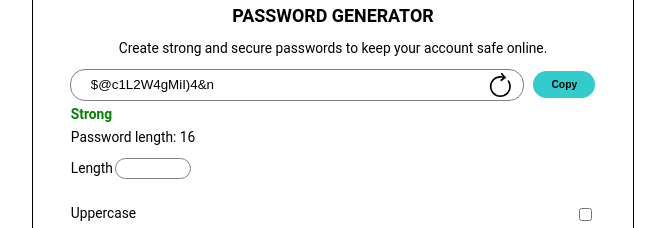
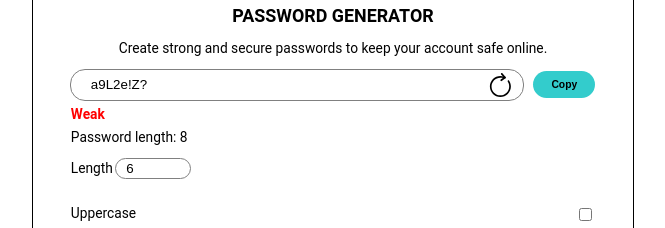
Before and after one commit to kahunacohen/password-gen, a React (Create React App) app: page / in a window 1280 px wide. Shown: the part 146-374 px from the top of the page, without its empty margins (307-972 px from the left). Built offline with nearby package versions, Linux system fonts and the light colour scheme.

Commit message:
add more tests

```diff
--- a/src/Input.tsx
+++ b/src/Input.tsx
@@ -4,7 +4,7 @@ export function Input(props: any) {
       <label className="length-label" htmlFor="length-input">
         Length
       </label>
-      <input id="length-input" type="number" max="16"></input>
+      <input id="length-input" type="number" max="16" defaultValue={6}></input>
       <div className="checkboxes-ct">
         <div className="checkbox-ct">
           <label>Uppercase</label>
--- a/src/PasswordGenerator.tsx
+++ b/src/PasswordGenerator.tsx
@@ -15,7 +15,7 @@ export function PasswordGenerator() {
           </p>
         </div>
         <Output
-          length={16}
+          length={8}
           uppercase={true}
           lowercase={true}
           numbers={true}
--- a/src/password.ts
+++ b/src/password.ts
@@ -1,6 +1,6 @@
 import { GeneratorInput } from "./types";
 
-const lowerCaseLetters = [
+export const LOWERCASE_LETTERS = [
   "a",
   "b",
   "c",
@@ -30,7 +30,7 @@ const lowerCaseLetters = [
   "y",
   "z",
 ];
-const upperCaseLetters = [
+export const UPPERCASE_LETTERS = [
   "A",
   "B",
   "C",
@@ -58,8 +58,8 @@ const upperCaseLetters = [
   "Y",
   "Z",
 ];
-const numbers = [0, 1, 2, 3, 4, 5, 6, 7, 8, 9];
-const specialCharacters = [
+export const NUMBERS = [0, 1, 2, 3, 4, 5, 6, 7, 8, 9];
+export const SPECIAL_CHARACTERS = [
   "!",
   "@",
   "#",
@@ -89,7 +89,6 @@ export function generatePassword(input: GeneratorInput): string {
    * 8 password with 4 random uppercase numbers and 4 random lower case numbers.
    */
   let retArr = Array(input.length).fill(-1);
-  let ret = "";
   let numTypes = 0;
   if (input.lowercase) {
     numTypes += 1;
@@ -112,8 +111,7 @@ export function generatePassword(input: GeneratorInput): string {
       while (retArr[randIndx] !== -1) {
         randIndx = getRandomNum(input.length);
       }
-      retArr[randIndx] = lowerCaseLetters[randIndx];
-      ret += lowerCaseLetters[getRandomNum(lowerCaseLetters.length)];
+      retArr[randIndx] = LOWERCASE_LETTERS[randIndx];
     }
   }
   if (input.uppercase) {
@@ -124,8 +122,7 @@ export function generatePassword(input: GeneratorInput): string {
         randIndx = getRandomNum(input.length);
       }
       retArr[randIndx] =
-        upperCaseLetters[getRandomNum(upperCaseLetters.length)];
-      ret += upperCaseLetters[getRandomNum(upperCaseLetters.length)];
+        UPPERCASE_LETTERS[getRandomNum(UPPERCASE_LETTERS.length)];
     }
   }
   if (input.numbers) {
@@ -135,8 +132,7 @@ export function generatePassword(input: GeneratorInput): string {
       while (retArr[randIndx] !== -1) {
         randIndx = getRandomNum(input.length - 1);
       }
-      retArr[randIndx] = numbers[getRandomNum(numbers.length)];
-      ret += numbers[getRandomNum(numbers.length)];
+      retArr[randIndx] = NUMBERS[getRandomNum(NUMBERS.length)];
     }
   }
   if (input.specialCharacters) {
@@ -147,8 +143,7 @@ export function generatePassword(input: GeneratorInput): string {
         randIndx = getRandomNum(input.length);
       }
       retArr[randIndx] =
-        specialCharacters[getRandomNum(specialCharacters.length)];
-      ret += specialCharacters[getRandomNum(specialCharacters.length)];
+        SPECIAL_CHARACTERS[getRandomNum(SPECIAL_CHARACTERS.length)];
     }
   }
   return retArr.join("");
```
Also changed, not shown: 1 other file (tests, documents, lock files or other folders).
